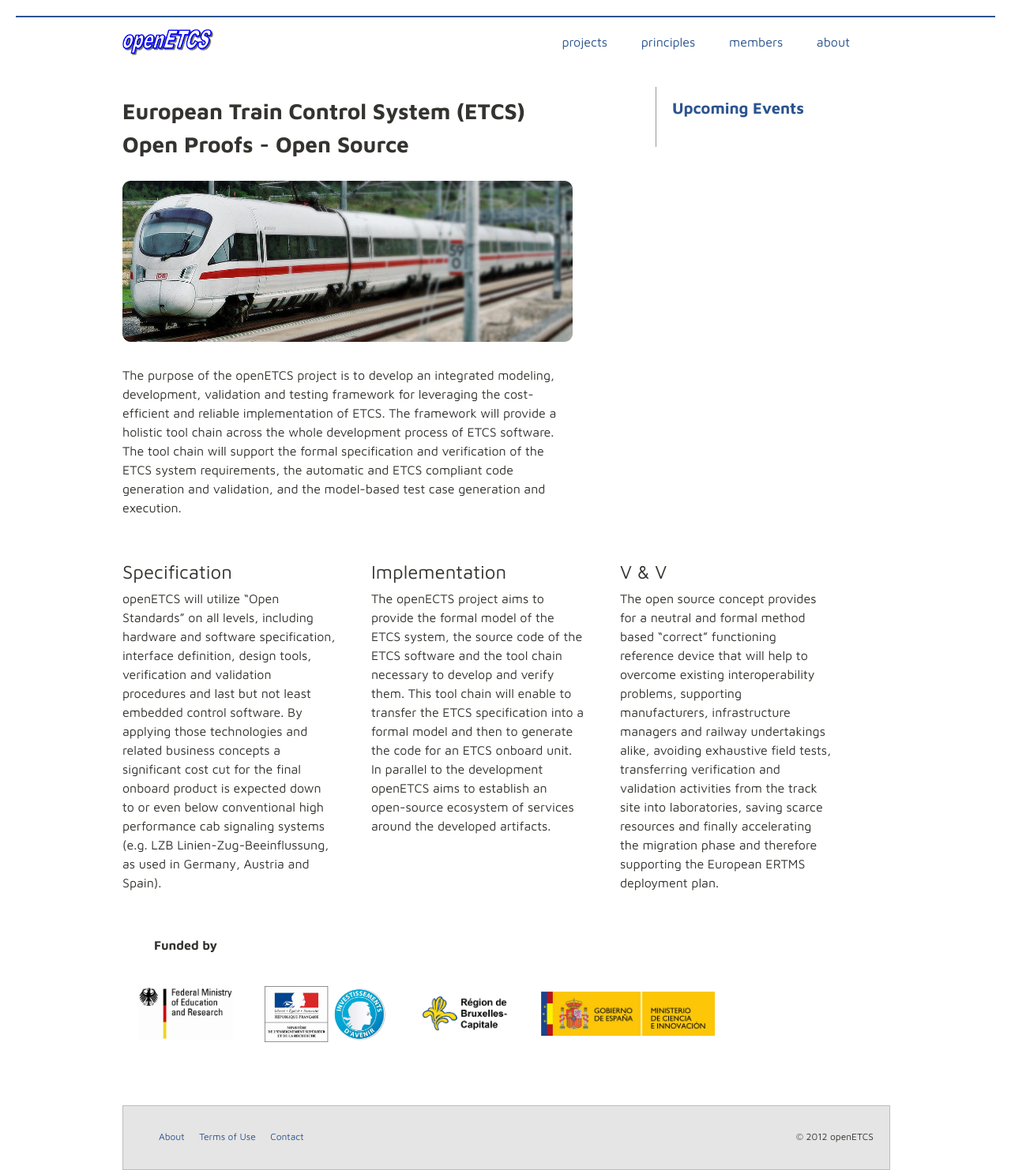
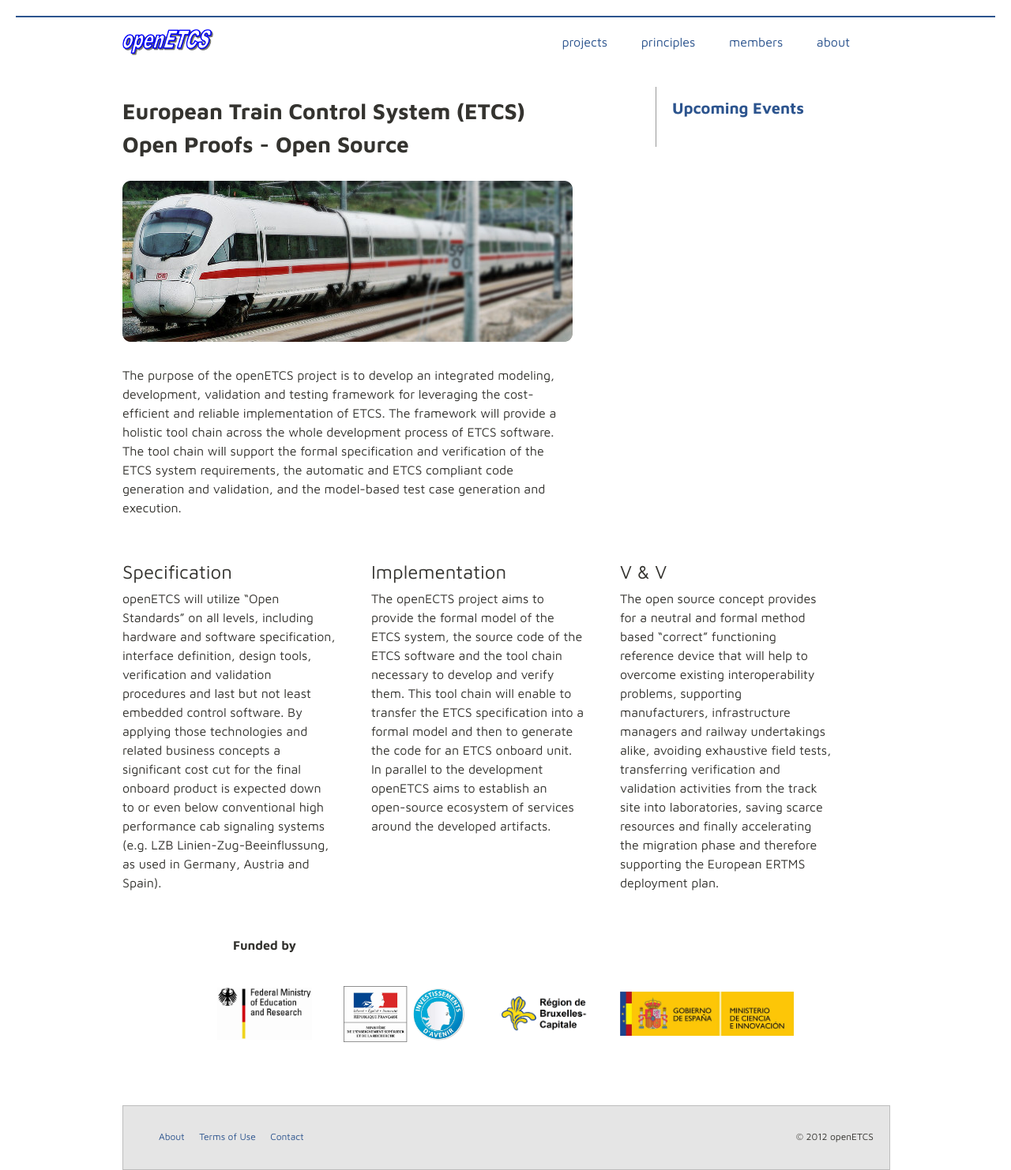
Before and after one commit to openETCS/openetcs.github.com, a Jekyll site: the page built from testDesign.html, in a window 1280 px wide. Shown: the whole page at 79% size. Built offline with Jekyll 4.4.1, drawn with Linux system fonts in a browser that asks for light colours.

Commit message:
Update testDesign.html

```diff
--- a/testDesign.html
+++ b/testDesign.html
@@ -49,7 +49,7 @@ title: European Train Control System. Open Proof. Open Source.
 </div>
 
 
-<table border="0" cellpadding="20">
+<table align="center" border="0" cellpadding="20">
 <tr>
 <th valign="bottom">Funded by</th>
 </tr>
```
